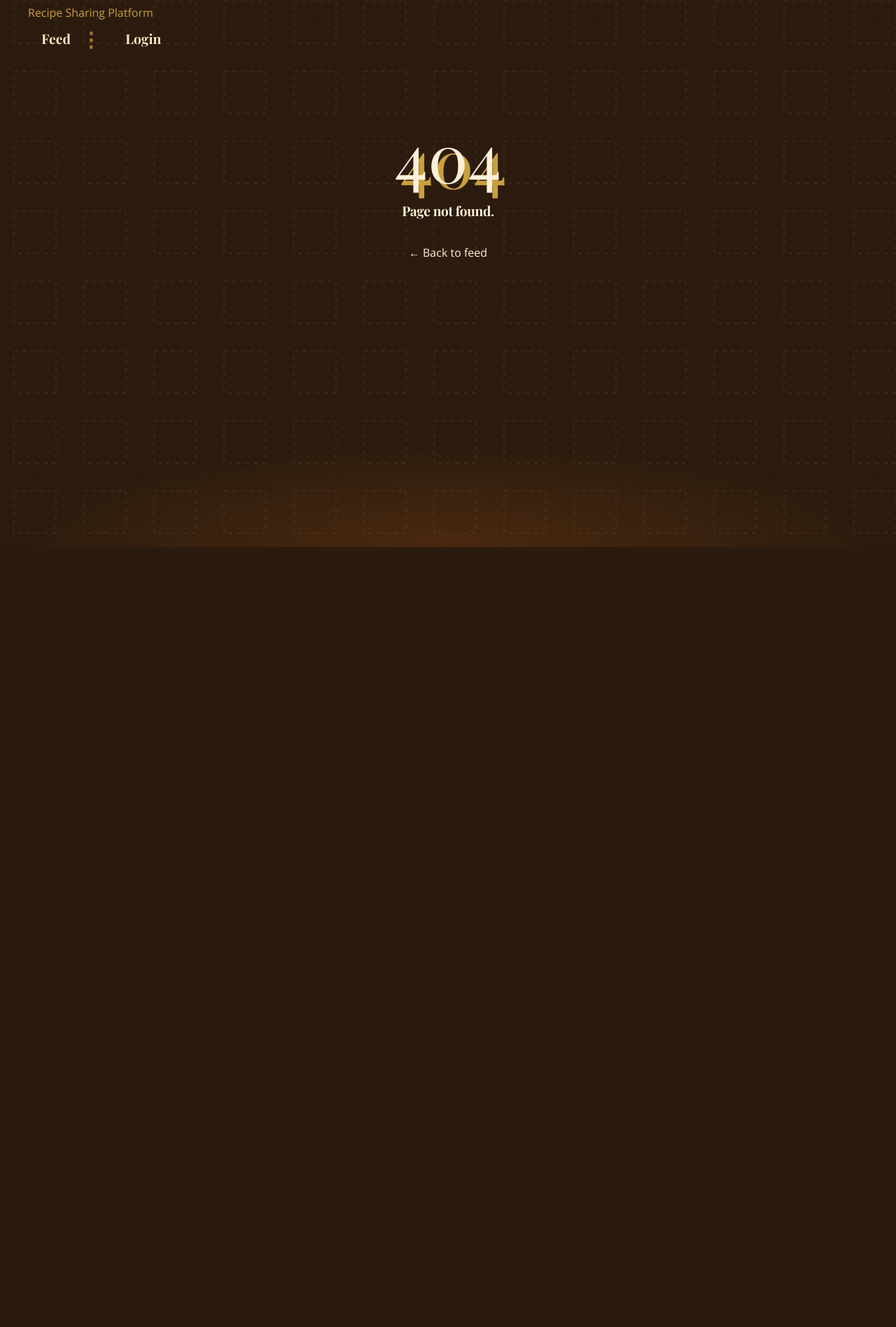
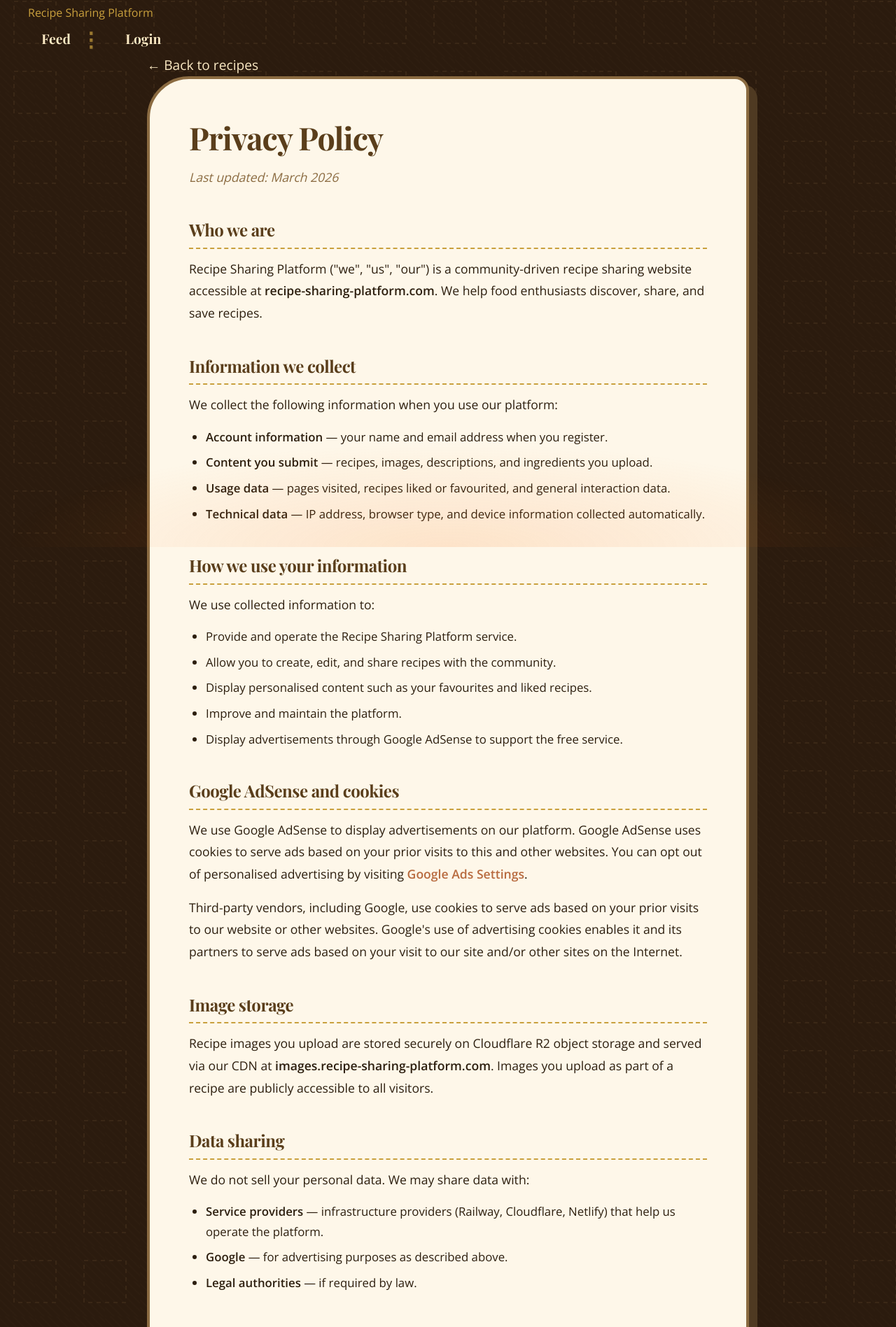
Before and after one commit to istrate-mihai/recipe-sharing-platform, a Vue app: page /privacy in a window 1280 px wide. Before the commit this address had no page. Shown: the part 18-1915 px from the top of the page at 70% size. Before the commit the page ends 800 px from the top, so only its background shows below. Built offline with nearby package versions, Linux system fonts and the light colour scheme.

Commit message:
Added About and Privacy pages for Google AdSense Integration

```diff
--- a/src/App.vue
+++ b/src/App.vue
@@ -9,6 +9,11 @@ import ScrollToTop from './components/ScrollToTop.vue';
     <div>
       <RouterView />
     </div>
+    <footer class="site-footer">
+      <span>© {{ new Date().getFullYear() }} Recipe Sharing Platform</span>
+      <RouterLink to="/about">About</RouterLink>
+      <RouterLink to="/privacy">Privacy Policy</RouterLink>
+    </footer>
     <ScrollToTop />
   </div>
 </template>
--- a/src/assets/main.css
+++ b/src/assets/main.css
@@ -875,3 +875,99 @@ input::placeholder, textarea::placeholder {
     border-radius: 40px;
   }
 }
+
+/* ===== Footer ===== */
+.site-footer {
+  display: flex;
+  justify-content: center;
+  align-items: center;
+  gap: 2rem;
+  padding: 2rem 1rem;
+  margin-top: 4rem;
+  border-top: 2px dashed #b78c5a;
+  font-family: var(--font-serif);
+  font-size: 1rem;
+  color: #d6b28b;
+}
+.site-footer a {
+  color: #c9a03d;
+  font-weight: 600;
+}
+.site-footer a:hover {
+  color: var(--accent-terracotta);
+}
+
+/* ===== Static pages (About, Privacy) ===== */
+.static-page {
+  max-width: 860px;
+  margin: 0 auto;
+  padding-bottom: 4rem;
+}
+.static-card {
+  background: #fef7e9;
+  border: 4px solid #8b6b41;
+  border-radius: 60px 20px 60px 20px;
+  padding: 3rem 3.5rem;
+  box-shadow: 12px 12px 0 #4f3a22;
+  color: #2c1e0e;
+}
+.static-card h1 {
+  color: #5a3e1b;
+  font-size: 2.8rem;
+  margin-bottom: 0.3rem;
+  text-shadow: none;
+}
+.static-card .tagline,
+.static-card .last-updated {
+  font-style: italic;
+  color: #8b6b41;
+  margin-bottom: 2.5rem;
+  font-size: 1.1rem;
+}
+.static-card section {
+  margin-bottom: 2.5rem;
+}
+.static-card h2 {
+  font-size: 1.5rem;
+  color: #5a3e1b;
+  text-shadow: none;
+  margin-bottom: 0.8rem;
+  padding-bottom: 0.4rem;
+  border-bottom: 2px dashed #c9a03d;
+}
+.static-card p {
+  font-size: 1.1rem;
+  line-height: 1.8;
+  margin-bottom: 1rem;
+  color: #2c1e0e;
+}
+.static-card ul {
+  padding-left: 1.5rem;
+  margin-bottom: 1rem;
+}
+.static-card ul li {
+  font-size: 1.05rem;
+  line-height: 1.7;
+  margin-bottom: 0.5rem;
+  color: #2c1e0e;
+}
+.static-card a {
+  color: #b86b3f;
+  font-weight: 600;
+}
+.static-card a:hover {
+  color: #4d7a4d;
+}
+@media (max-width: 640px) {
+  .static-card {
+    padding: 1.5rem;
+    border-radius: 24px;
+  }
+  .static-card h1 {
+    font-size: 2rem;
+  }
+  .site-footer {
+    flex-direction: column;
+    gap: 0.8rem;
+  }
+}
--- a/src/router/index.js
+++ b/src/router/index.js
@@ -37,6 +37,16 @@ const routes = [
         meta: {  guestOnly: true },
     },
     {
+        path: '/about',
+        name: 'about',
+        component: () => import('../views/AboutView.vue'),
+    },
+    {
+        path: '/privacy',
+        name: 'privacy',
+        component: () => import('../views/PrivacyPolicyView.vue'),
+    },
+    {
         path: '/:pathMatch(.*)*',
         name: 'not-found',
         component: () => import('../views/NotFoundView.vue'),
--- /dev/null
+++ b/src/views/AboutView.vue
@@ -0,0 +1,46 @@
+<template>
+    <div class="static-page">
+        <RouterLink to="/" class="back">← Back to recipes</RouterLink>
+
+        <div class="static-card">
+            <h1>About Us</h1>
+            <p class="tagline">A home for recipes worth cooking.</p>
+
+            <section>
+                <h2>What is Recipe Sharing Platform?</h2>
+                <p>Recipe Sharing Platform is a community-driven space where food lovers can discover, share, and save recipes from around the world. Whether you're a seasoned chef or a curious home cook, this is a place to explore flavours, techniques, and culinary traditions.</p>
+                <p>We believe great recipes deserve to be shared. This platform gives everyone a simple, beautiful way to publish their cooking — from a quick weekday pasta to a slow-braised Sunday masterpiece.</p>
+            </section>
+
+            <section>
+                <h2>What you can do here</h2>
+                <ul>
+                    <li>Browse hundreds of community recipes across categories like breakfast, pasta, soup, salad, meat, dessert, and vegetarian.</li>
+                    <li>Create a free account and start sharing your own recipes with photos, ingredients, and step-by-step instructions.</li>
+                    <li>Like and favourite recipes to build your personal collection.</li>
+                    <li>Discover recipes shared by other food enthusiasts from around the world.</li>
+                </ul>
+            </section>
+
+            <section>
+                <h2>Our story</h2>
+                <p>Recipe Sharing Platform started as a passion project — a place to collect and share the kind of recipes that get passed around at dinner tables and family gatherings. Built with care by a developer who believes good food and good code have a lot in common: both reward patience, attention to detail, and a willingness to experiment.</p>
+                <p>The platform continues to grow thanks to its community of contributors who bring their kitchens and cultures to the table every day.</p>
+            </section>
+
+            <section>
+                <h2>The technology</h2>
+                <p>Recipe Sharing Platform is built with modern, open web technologies. The frontend is a Vue.js single-page application, the backend is a Laravel REST API, and recipe images are served globally via Cloudflare's CDN. The platform is designed to be fast, reliable, and accessible on any device.</p>
+            </section>
+
+            <section>
+                <h2>Get in touch</h2>
+                <p>Have a suggestion, found a bug, or just want to say hello? We'd love to hear from you.</p>
+                <p>📧 <a href="mailto:about@recipe-sharing-platform.com">about@recipe-sharing-platform.com</a></p>
+            </section>
+        </div>
+    </div>
+</template>
+
+<script setup>
+</script>
--- /dev/null
+++ b/src/views/PrivacyPolicyView.vue
@@ -0,0 +1,84 @@
+<template>
+    <div class="static-page">
+        <RouterLink to="/" class="back">← Back to recipes</RouterLink>
+
+        <div class="static-card">
+            <h1>Privacy Policy</h1>
+            <p class="last-updated">Last updated: March 2026</p>
+
+            <section>
+                <h2>Who we are</h2>
+                <p>Recipe Sharing Platform ("we", "us", "our") is a community-driven recipe sharing website accessible at <strong>recipe-sharing-platform.com</strong>. We help food enthusiasts discover, share, and save recipes.</p>
+            </section>
+
+            <section>
+                <h2>Information we collect</h2>
+                <p>We collect the following information when you use our platform:</p>
+                <ul>
+                    <li><strong>Account information</strong> — your name and email address when you register.</li>
+                    <li><strong>Content you submit</strong> — recipes, images, descriptions, and ingredients you upload.</li>
+                    <li><strong>Usage data</strong> — pages visited, recipes liked or favourited, and general interaction data.</li>
+                    <li><strong>Technical data</strong> — IP address, browser type, and device information collected automatically.</li>
+                </ul>
+            </section>
+
+            <section>
+                <h2>How we use your information</h2>
+                <p>We use collected information to:</p>
+                <ul>
+                    <li>Provide and operate the Recipe Sharing Platform service.</li>
+                    <li>Allow you to create, edit, and share recipes with the community.</li>
+                    <li>Display personalised content such as your favourites and liked recipes.</li>
+                    <li>Improve and maintain the platform.</li>
+                    <li>Display advertisements through Google AdSense to support the free service.</li>
+                </ul>
+            </section>
+
+            <section>
+                <h2>Google AdSense and cookies</h2>
+                <p>We use Google AdSense to display advertisements on our platform. Google AdSense uses cookies to serve ads based on your prior visits to this and other websites. You can opt out of personalised advertising by visiting <a href="https://www.google.com/settings/ads" target="_blank" rel="noopener">Google Ads Settings</a>.</p>
+                <p>Third-party vendors, including Google, use cookies to serve ads based on your prior visits to our website or other websites. Google's use of advertising cookies enables it and its partners to serve ads based on your visit to our site and/or other sites on the Internet.</p>
+            </section>
+
+            <section>
+                <h2>Image storage</h2>
+                <p>Recipe images you upload are stored securely on Cloudflare R2 object storage and served via our CDN at <strong>images.recipe-sharing-platform.com</strong>. Images you upload as part of a recipe are publicly accessible to all visitors.</p>
+            </section>
+
+            <section>
+                <h2>Data sharing</h2>
+                <p>We do not sell your personal data. We may share data with:</p>
+                <ul>
+                    <li><strong>Service providers</strong> — infrastructure providers (Railway, Cloudflare, Netlify) that help us operate the platform.</li>
+                    <li><strong>Google</strong> — for advertising purposes as described above.</li>
+                    <li><strong>Legal authorities</strong> — if required by law.</li>
+                </ul>
+            </section>
+
+            <section>
+                <h2>Your rights</h2>
+                <p>You have the right to:</p>
+                <ul>
+                    <li>Access the personal data we hold about you.</li>
+                    <li>Request correction of inaccurate data.</li>
+                    <li>Request deletion of your account and associated data.</li>
+                    <li>Withdraw consent at any time by deleting your account.</li>
+                </ul>
+                <p>To exercise any of these rights, contact us at the email below.</p>
+            </section>
+
+            <section>
+                <h2>Data retention</h2>
+                <p>We retain your account data for as long as your account is active. If you delete your account, your personal information and recipes will be permanently removed within 30 days.</p>
+            </section>
+
+            <section>
+                <h2>Contact</h2>
+                <p>If you have any questions about this Privacy Policy, please contact us at: <a href="mailto:privacy@recipe-sharing-platform.com">privacy@recipe-sharing-platform.com</a></p>
+            </section>
+        </div>
+    </div>
+</template>
+
+<script setup>
+</script>
```
